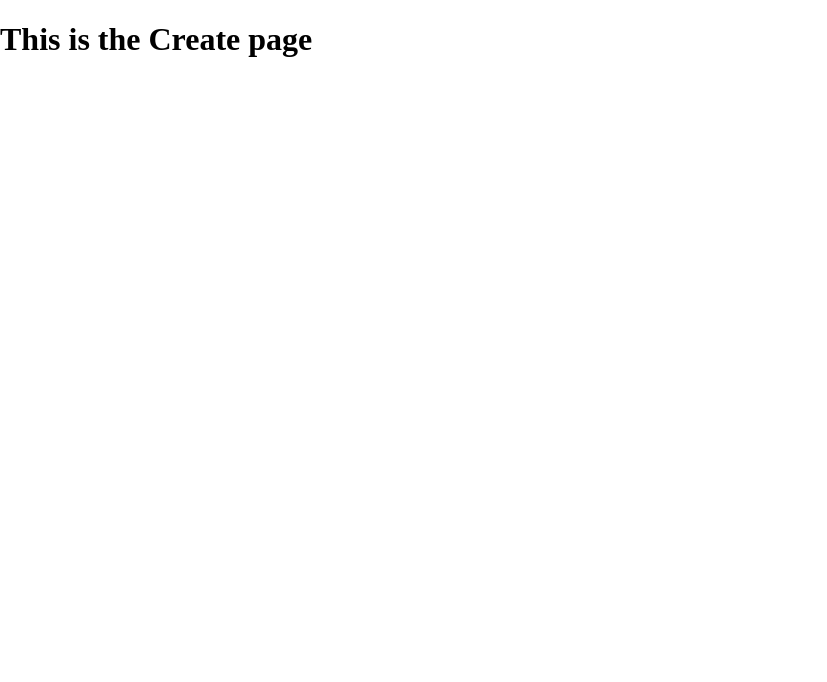
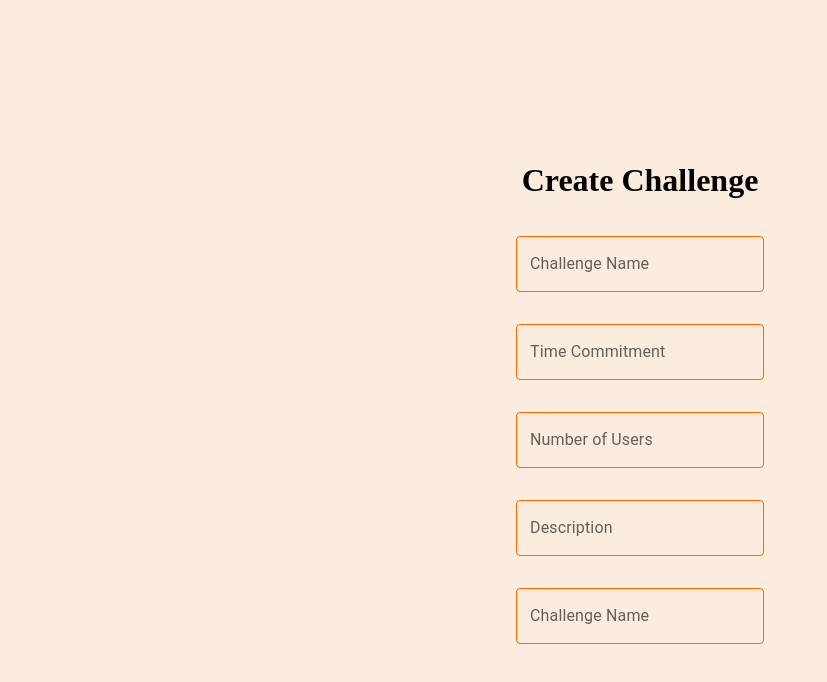
Before and after one commit to The-Briel-Deal/challenge-community, a React (Create React App) app: page /Create in a window 1280 px wide. Shown: the top 682 px of the page, without its empty margins (0-827 px from the left). Built offline with nearby package versions, Linux system fonts and the light colour scheme.

Commit message:
Pushing up

```diff
--- /dev/null
+++ b/src/CardData.jsx
@@ -0,0 +1,41 @@
+const cardData = [{
+    userid: "1",
+    name: "Jogging Club",
+    userInterest: "5 people are interested",
+    time: "50 Years",
+    creator:"john_76",
+    desc: "Lorem ipsum dolor sit amet, consectetur adipiscing elit. Pellentesque et faucibus nisi. Suspendisse feugiat nisi ac dui iaculis porttitor. Aenean ut justo dui."
+  },
+  {
+    userid: 2,
+    name: "Coders Challenge",
+    userInterest: "3 people are interested",
+    time: "1 second",
+    creator:"luv2run_22",
+    desc: "Lorem ipsum dolor sit amet, consectetur adipiscing elit. Pellentesque et faucibus nisi. Suspendisse feugiat nisi ac dui iaculis porttitor. Aenean ut justo dui."
+  },
+  {
+    userid: 3,
+    name: "Hiking Challenge",
+    userInterest: "2 people are interested",
+    time: "3 bears with me",
+    creator:"pizza_lover69",
+    desc: "Lorem ipsum dolor sit amet, consectetur adipiscing elit. Pellentesque et faucibus nisi. Suspendisse feugiat nisi ac dui iaculis porttitor. Aenean ut justo dui."
+  },{
+    userid: 4,
+    name: "soda Challenge",
+    userInterest: "2 people are interested",
+    time: "forever",
+    creator:"soda_lover69",
+    desc: "Lorem ipsum dolor sit amet, consectetur adipiscing elit. Pellentesque et faucibus nisi. Suspendisse feugiat nisi ac dui iaculis porttitor. Aenean ut justo dui."
+  },
+  {
+    userid: 5,
+    name: "Anotha Challenge",
+    userInterest: "nobody people are interested",
+    time: "never",
+    creator:"poopymcpoops",
+    desc: "Lorem ipsum dolor sit amet, consectetur adipiscing elit. Pellentesque et faucibus nisi. Suspendisse feugiat nisi ac dui iaculis porttitor. Aenean ut justo dui."
+  }]
+
+  export default cardData;
--- /dev/null
+++ b/src/CardOutline.jsx
@@ -0,0 +1,115 @@
+import * as React from "react";
+import Box from "@mui/material/Box";
+import Card from "@mui/material/Card";
+import CardActions from "@mui/material/CardActions";
+import CardContent from "@mui/material/CardContent";
+import Button from "@mui/material/Button";
+import Typography from "@mui/material/Typography";
+import Grid from "@mui/material/Grid";
+import Modal from "@mui/material/Modal";
+import { borders } from "@mui/system";
+
+const style = {
+  position: "absolute",
+  top: "50%",
+  left: "50%",
+  transform: "translate(-50%, -50%)",
+  width: 400,
+  height: 200,
+  bgcolor: "#FFC288",
+  border: "3px solid #fcecdd",
+  boxShadow: 24,
+  p: 4,
+  color: "#white"
+};
+function BasicModal(props) {
+  const [open, setOpen] = React.useState(false);
+  const handleOpen = () => setOpen(true);
+  const handleClose = () => setOpen(false);
+
+  return (
+    <div>
+      <Button className="bot-links" onClick={handleOpen}>
+        Learn More
+      </Button>
+      <Modal
+        open={open}
+        onClose={handleClose}
+        aria-labelledby="modal-modal-title"
+        aria-describedby="modal-modal-description"
+      >
+        <Box sx={style} className="popup-top">
+          <div>
+            <Typography id="modal-modal-title" variant="h6" component="h2">
+              {props.name}
+            </Typography>
+          </div>
+
+          <Typography id="modal-modal-description" sx={{ mt: 2 }}>
+            {props.desc}
+          </Typography>
+          <Typography id="modal-modal-description" sx={{ mt: 2 }}>
+            {props.time}
+          </Typography>
+        </Box>
+      </Modal>
+    </div>
+  );
+}
+
+export default function CardOutline(props) {
+  return (
+    <Grid
+      container
+      spacing={2}
+      container
+      spacing={0}
+      direction="column"
+      alignItems="center"
+      justify="center"
+      // style={{ minHeight: "100vh" }}
+    >
+      <Card className="card-whole" sx={{ minWidth: 275 }}>
+        <div className="card-top">
+          <CardContent>
+            <Typography
+              sx={{ fontFamily: "Red Hat Mono", color: "black" }}
+              variant="h5"
+              component="div"
+            >
+              {props.name}
+            </Typography>
+            <Typography
+              sx={({ fontSize: 14 }, { color: "black" })}
+              gutterBottom
+            >
+              Created by {props.creator}
+            </Typography>
+            <br />
+          </CardContent>
+        </div>
+        <br />
+        <Typography sx={({ mb: 1.5 }, { paddingX: 2 })} color="text.secondary">
+          {props.desc}
+        </Typography>
+        <div className="interest-text">
+          <Typography sx={{ mb: 1.5 }} color="text.secondary">
+            {props.userInterest}
+          </Typography>
+        </div>
+        <CardActions>
+          <Button style={{ color: "black" }} className="text-btn" size="small">
+            <BasicModal
+              name={props.name}
+              desc={props.desc}
+              userInterest={props.userInterest}
+              time={props.time}
+              creator={props.creator}
+            />
+          </Button>
+          <Button className="bot-links">JOIN</Button>
+        </CardActions>
+      </Card>
+    </Grid>
+  );
+}
--- a/src/Create.jsx
+++ b/src/Create.jsx
@@ -1,5 +1,85 @@
-import React from "react";
+import { Grid, TextField, createTheme, ThemeProvider} from '@mui/material'
+import { styled } from '@mui/material/styles';
 
-export default function(){
-    return <h1>This is the Create page</h1>;
+const CssTextField = styled(TextField)({
+  '& label.Mui-focused': {
+    color: '#FFC288',
+  },
+  '& .MuiInput-underline:after': {
+    borderBottomColor: '#FFC288',
+  },
+  '& .MuiOutlinedInput-root': {
+    '& fieldset': {
+      borderColor: '#FF6701',
+    },
+    '&:hover fieldset': {
+      borderColor: '#FEA82F',
+    },
+    '&.Mui-focused fieldset': {
+      borderColor: '#FFC288',
+    },
+  },
+});
+
+function CreateChallenge() {
+  return (
+      <Grid
+        sx={{
+          bgcolor: '#FCECDD'
+        }}
+        container
+        spacing={0}
+        direction="column"
+        alignItems="center"
+        justifyContent="center"
+        style={{ minHeight: '100vh' }}
+      >
+        <Grid item xs={3}>
+          <h1>Create Challenge</h1>
+        </Grid>
+        <Grid item xs={3}>
+        <CssTextField
+          id="outlined-basic"
+          label="Challenge Name"
+          variant="outlined"
+          sx={{ m: 2 }}
+
+          />
+          <br />
+        <CssTextField
+          id="outlined-basic"
+          label="Time Commitment"
+          variant="outlined"
+          sx={{ m: 2 }}
+
+          />
+          <br />
+        <CssTextField
+          id="outlined-basic"
+          label="Number of Users"
+          variant="outlined"
+          sx={{ m: 2 }}
+
+          />
+          <br />
+        <CssTextField
+          id="outlined-basic"
+          label="Description"
+          variant="outlined"
+          sx={{ m: 2 }}
+
+          />
+          <br />
+        <CssTextField
+          id="outlined-basic"
+          label="Challenge Name"
+          variant="outlined"
+          sx={{ m: 2 }}
+
+          />
+        </Grid>
+      </Grid>
+  );
 }
+
+export default CreateChallenge;
--- /dev/null
+++ b/src/DataCards.jsx
@@ -0,0 +1,34 @@
+import React from "react";
+import CardOutline from "./CardOutline";
+import cardData from "./CardData";
+import { styled } from '@mui/material/styles';
+import Box from '@mui/material/Box';
+import Paper from '@mui/material/Paper';
+import Grid from '@mui/material/Grid';
+
+
+
+function MakeCard(props) {
+  return (
+     <CardOutline
+     className="outline"
+      userid={props.userid}
+      name={props.name}
+      desc={props.desc}
+      userInterest={props.userInterest}
+      time= {props.time}
+      creator = {props.creator}
+    />
+  );
+}
+// grid doesnt work here
+function DataCards(){
+  return (
+    <div className="app">
+          <dl className="dictionary">{cardData.map(MakeCard)}</dl>
+
+  </div>
+  );
+}
+
+export default DataCards;
--- a/src/MainPage.jsx
+++ b/src/MainPage.jsx
@@ -2,28 +2,42 @@ import * as React from 'react';
 import Box from '@mui/material/Box';
 import Tabs from '@mui/material/Tabs';
 import Tab from '@mui/material/Tab';
-import { Link } from 'react-router-dom';
+import AboutUs from "./AboutUs";
+import View from "./View";
+import DataCards from "./DataCards";
+import Create from "./Create";
 
 
 export default function CenteredTabs() {
-
-
-
-  const [value, setValue] = React.useState(0);
-
+  const [value, setValue] = React.useState(<AboutUs/>);
   const handleChange = (event, newValue) => {
-    setValue(newValue);
+    console.log(newValue)
+    if (newValue ===  1){
+      console.log("two")
+      setValue(<DataCards/>)
+    } else if (newValue ===  2){
+      setValue(<Create/>)
+    }else{
+      setValue(<Create/>)
+    }
   };
 
-  const routes = ["/Create"];
+  return (
+    <div>
 
-  return (
-    <Box sx={{ width: '100%', bgcolor: 'orange' }}>
-      <Tabs value={value} onChange={handleChange} centered>
-        <Tab label="Create" value = {routes[0]} />
-        <Tab label="View" />
-        <Tab label="My" />
-      </Tabs>
-    </Box>
+      <Box sx={{ width: '100%', bgcolor: '#white' }}>
+    <Tabs value={value} onChange={handleChange} centered>
+      <Tab label="Create" />
+      <Tab label="View" />
+      <Tab label="My" />
+    </Tabs>
+  </Box>
+
+  <div className='box-container'>
+    <div>{value}</div>
+
+    </div>
+
+  </div>
   );
 }
--- /dev/null
+++ b/src/View.jsx
@@ -0,0 +1,6 @@
+import React from "react";
+
+
+export default function View() {
+    return <h1>VIEW VIEW VIEW</h1>;
+};
```
